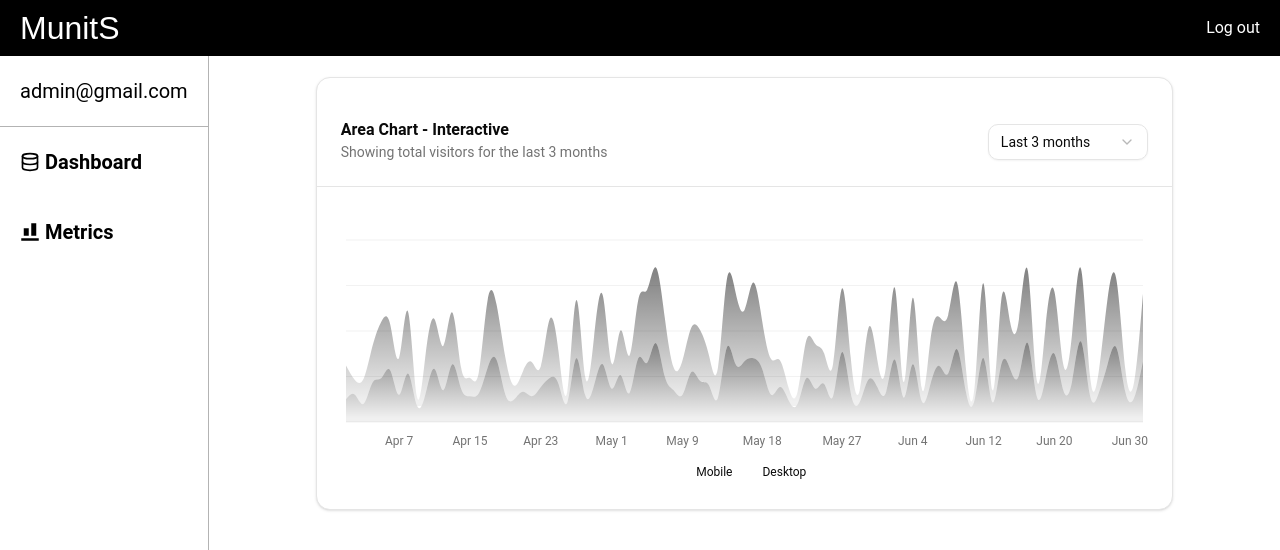
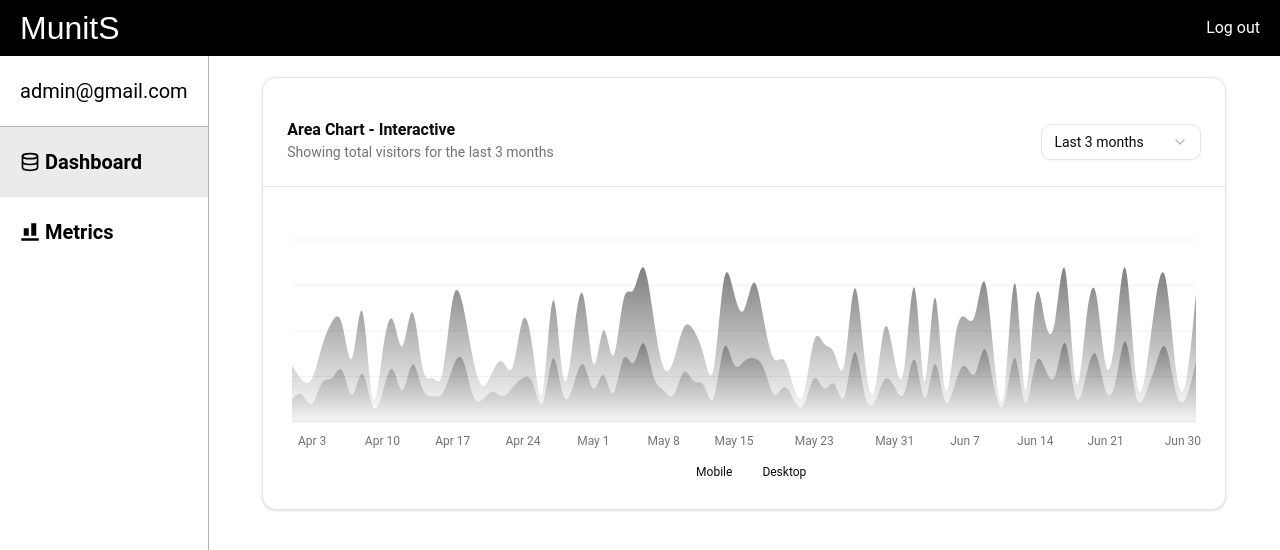
Before and after one commit to AndriiS1/munits-hub-client, a React (Vite) app: page /metrics in a window 1280 px wide. Shown: the top 550 px of the page. Built offline with nearby package versions, Linux system fonts and the light colour scheme; no server answers; sample sign-in values are in the browser's storage.

Commit message:
feat: home page layout

```diff
--- a/src/Pages/Home/home.page.tsx
+++ b/src/Pages/Home/home.page.tsx
@@ -7,8 +7,8 @@ import "./home.style.css";
 
 export default function Home() {
   const navigate = useNavigate();
-
   const [userEmail, setUserEmail] = useState<string>("admin@gmail.com");
+  const [option, setOptions] = useState<"dashboard" | "metrics">("dashboard");
 
   useEffect(() => {
     const getUserEmail = async () => {
@@ -38,11 +38,23 @@ export default function Home() {
         <div className="side-bar">
           <div className="user-email">{userEmail}</div>
           <ul>
-            <ul className="option">
+            <ul
+              className={`option ${option === "dashboard" ? "active" : ""}`}
+              onClick={() => {
+                setOptions("dashboard");
+                navigate("/buckets");
+              }}
+            >
               <DatabaseIcon className="option-icon" />
               <span>Dashboard</span>
             </ul>
-            <ul className="option">
+            <ul
+              className={`option ${option === "metrics" ? "active" : ""}`}
+              onClick={() => {
+                setOptions("metrics");
+                navigate("/metrics");
+              }}
+            >
               <MetricsIcon className="option-icon" />
               <span>Metrics</span>
             </ul>
--- a/src/Pages/Home/home.style.css
+++ b/src/Pages/Home/home.style.css
@@ -23,7 +23,7 @@
 
       .page-content {
         margin-top: 2%;
-        width: 80%;
+        width: 90%;
         margin-left: auto;
         margin-right: auto;
       }
@@ -59,6 +59,10 @@
         font-size: 20px;
         font-weight: 400;
         border-bottom: #b3b3b3 1px solid;
+      }
+
+      .active {
+        background-color: rgb(235, 235, 235);
       }
 
       ul {
```
